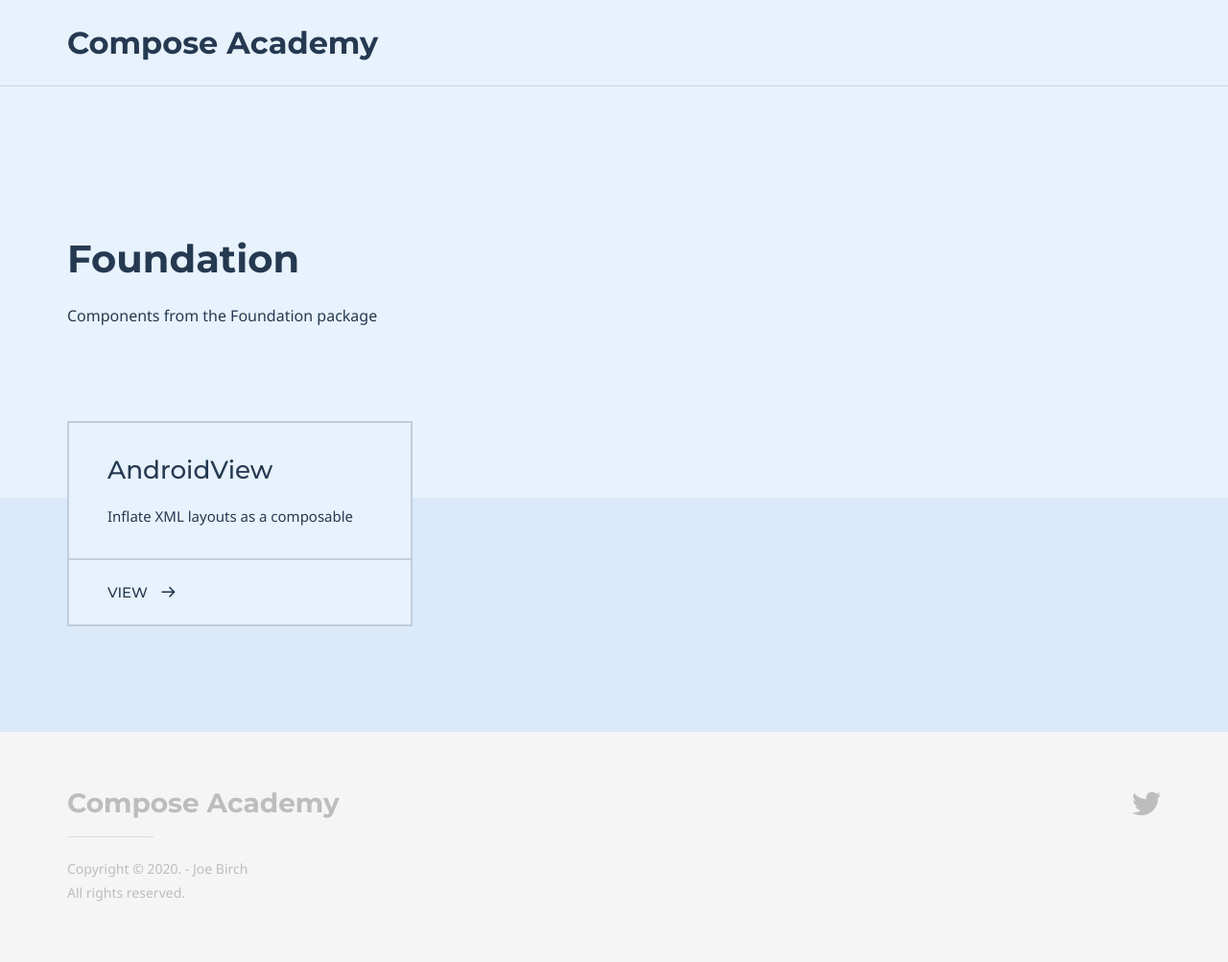
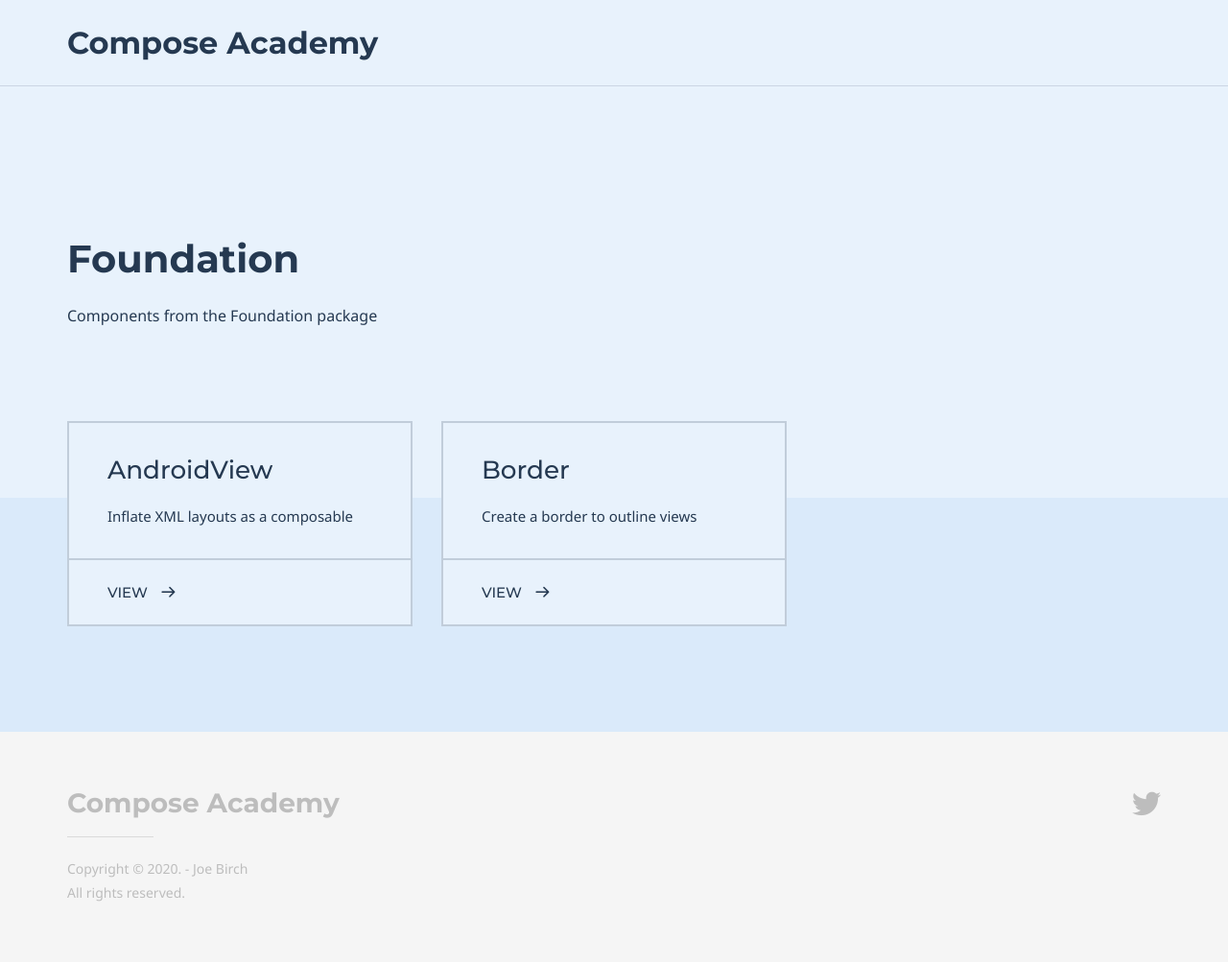
Before and after one commit to hitherejoe/ComposeAcademy, a Jekyll site: the page built from academy/foundation/foundation.md, in a window 1280 px wide. Shown: the whole page at 96% size. Built offline with Jekyll 4.4.1, drawn with Linux system fonts in a browser that asks for light colours; some web fonts are replaced.

Commit message:
Update foundation.md

```diff
--- a/academy/foundation/foundation.md
+++ b/academy/foundation/foundation.md
@@ -13,5 +13,9 @@ grid_navigation:
       excerpt: Inflate XML layouts as a composable
       cta: View
       url: '/academy/foundation/androidview'
+    - title: Border
+      excerpt: Create a border to outline views
+      cta: View
+      url: '/academy/foundation/border'
 
 ---
```
